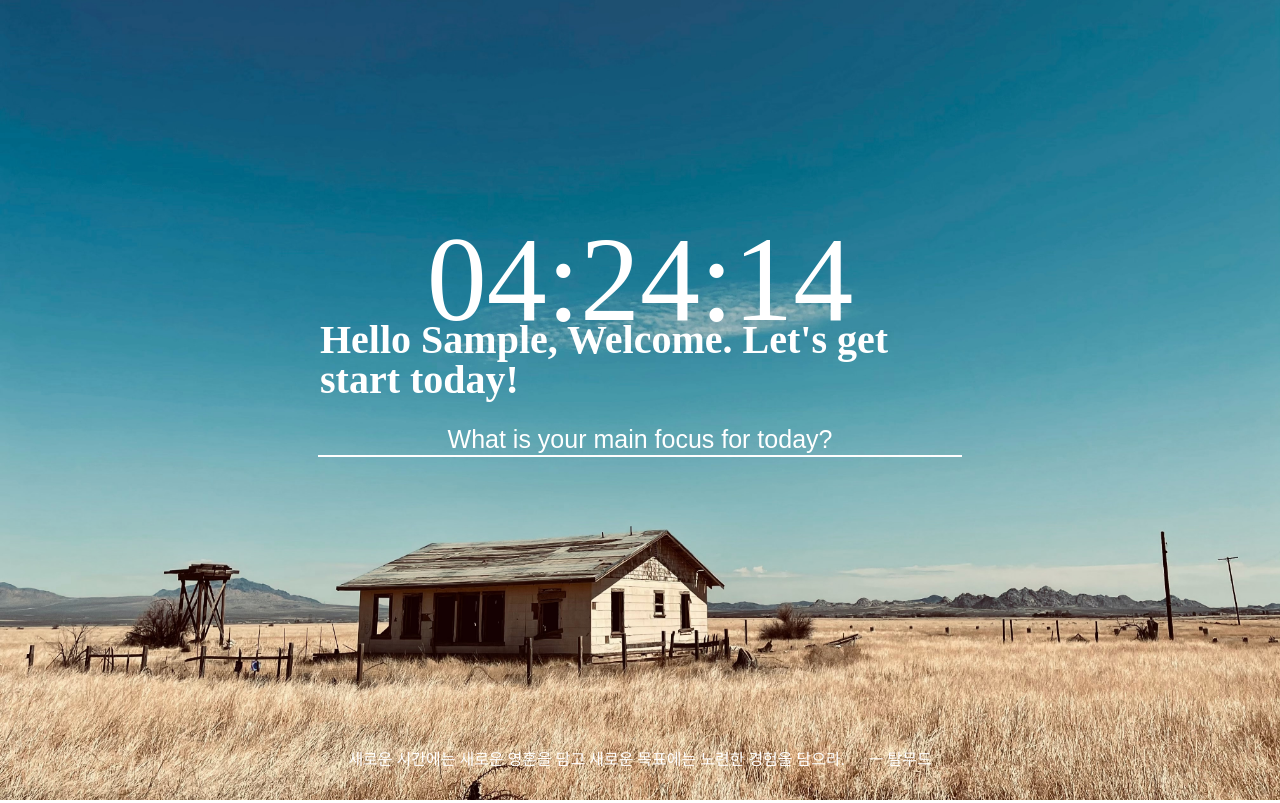
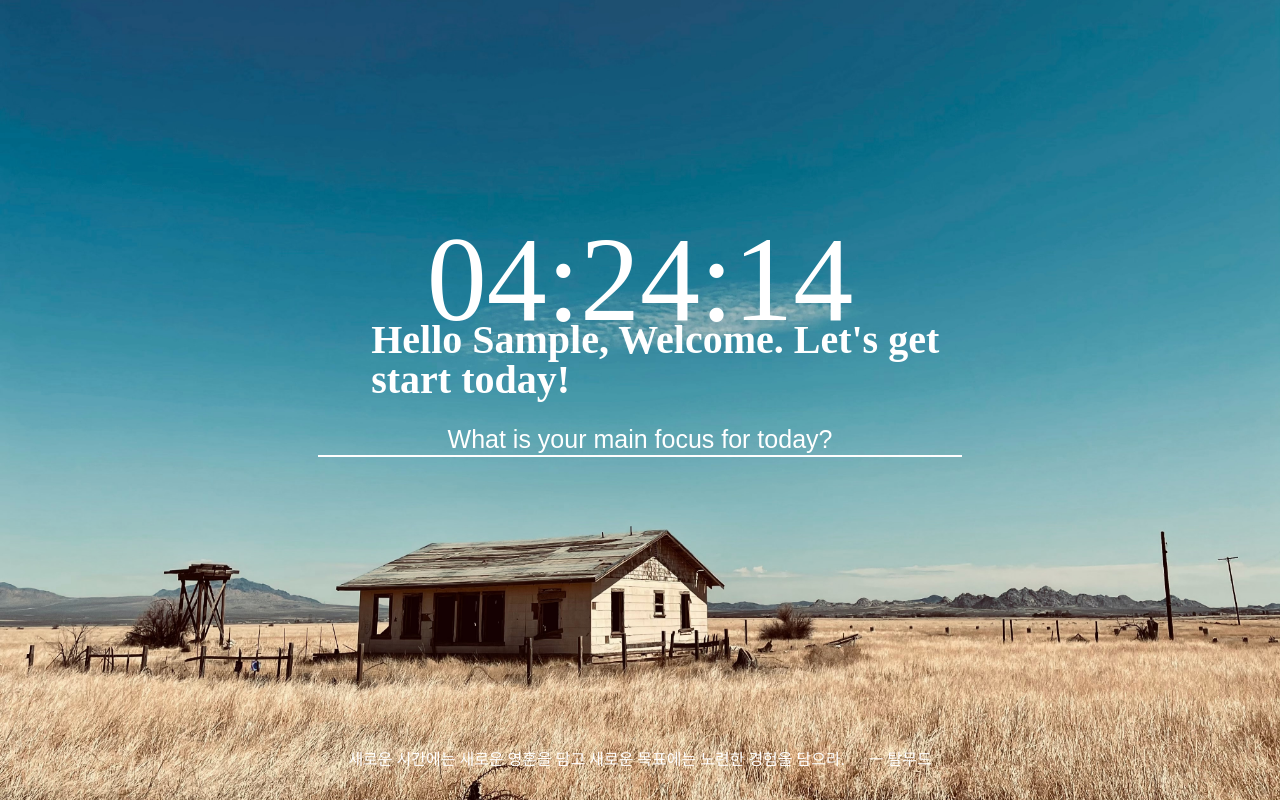
Before and after one commit to jh1nrt/js-chrome-app, a plain HTML site: page index.html in a window 1280 px wide. Both pictures are taken after typing "Sample" into the empty fields and a click on the button "Continue". Drawn offline with Linux system fonts and the light colour scheme.

Commit message:
Update style.css

```diff
--- a/css/style.css
+++ b/css/style.css
@@ -74,7 +74,7 @@ body {
   width: 50%;
   position: absolute;
   top: 45%;
-  left: 50%;
+  left: 54%;
   transform: translate(-50%, -50%);
   color: white;
   font-size: 40px;
```
